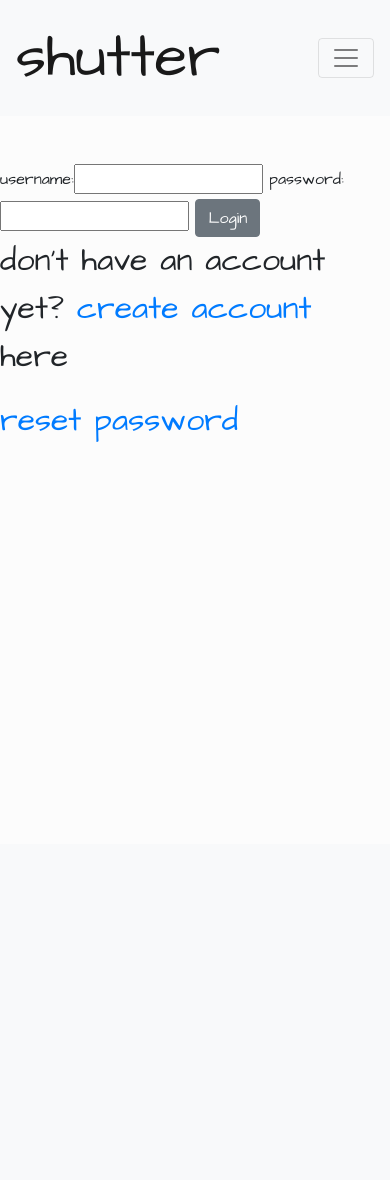
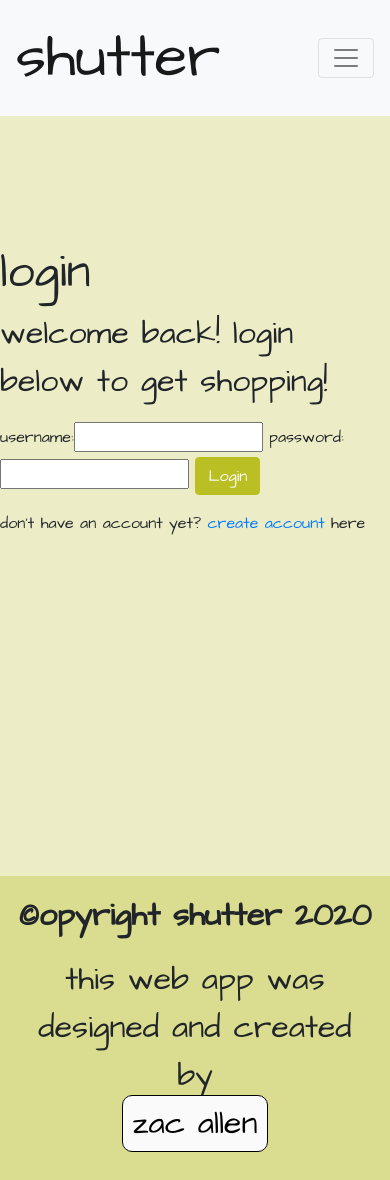
Before and after one commit to Seabhac-94/shutter, a Django app: page /accounts/login/ in a window 390 px wide. Before the commit the page ends 442 px from the top, so only its background shows below. Run offline with Django 3.2, Linux system fonts and the light colour scheme; some libraries are stand-ins or nearby versions; some web fonts are replaced.

Commit message:
adjustments done on accounts app and cart for layout, and responsivness

```diff
--- a/about/templates/about.html
+++ b/about/templates/about.html
@@ -13,7 +13,7 @@
             <div class="col-10 col-md-5 col-lg-3 text-center">
                 <img class="about-us-image" src="{% static 'images/about-zac.jpeg' %}" alt="about-us-image" width="100%">
             </div>
-            <div class="col-11 col-md-9 col-8 mt-5 mt-lg-0 text-center text-lg-left about-us-para">
+            <div class="col-11 col-md-9 col-lg-8 mt-5 mt-lg-0 text-center text-lg-left about-us-para">
                 <h3>
                     Zac Allen
                 </h3>
@@ -32,7 +32,7 @@
             <div class="col-12">
                 <div class="section-spacing"></div>
             </div>
-            <div class="col-11 col-md-9 col-8 mt-5 mt-lg-0 text-center text-lg-left order-2 order-lg-1 about-us-para">
+            <div class="col-11 col-md-9 col-lg-8 mt-5 mt-lg-0 text-center text-lg-left order-2 order-lg-1 about-us-para">
                 <h3>
                     Aoife Higgins
                 </h3>
--- a/accounts/templates/login.html
+++ b/accounts/templates/login.html
@@ -6,20 +6,28 @@
 
 
 {% block content %}
-
-<div class="contianer-fluid">
-    <div class="row justify-content-center my-5">
-        <div class="col-xs-10 col-md-6 col-lg-4">
-            <form action="" method="POST">
-                {% csrf_token %}
-                {{ login_form | as_bootstrap}}
-                <button class="btn btn-secondary" type="submit">Login</button>
-            </form>
-
-            <p>don't have an account yet? <a href="{% url 'register' %}">create account</a> here</p>
-            <p><a href="{% url 'password_reset' %}">Reset Password</a></p>
+<div class="accounts-bg">
+    <div class="section-spacing">
+    </div>
+    <div class="contianer-fluid">
+        <div class="row justify-content-center py-5">
+            <div class="col-xs-10 col-md-6">
+                <form action="" method="POST">
+                    <h3>
+                        login
+                    </h3>
+                    <p>
+                        welcome back! login below to get shopping!
+                    </p>
+                    {% csrf_token %}
+                    {{ login_form | as_bootstrap}}
+                    <button class="btn btn-success" type="submit">Login</button>
+                </form>
+                <p class="help-block mt-3">don't have an account yet? <a href="{% url 'register' %}">create account</a> here</p>
+            </div>
         </div>
     </div>
 </div>
 
+
 {% endblock %}
--- a/careers/templates/application.html
+++ b/careers/templates/application.html
@@ -34,6 +34,7 @@
             </div>
         </form>
     </div>
+    <div class="section-spacing"></div>
 </div>
 
 {% endblock %}
--- a/static/css/style.css
+++ b/static/css/style.css
@@ -3,7 +3,11 @@
 @import url('https://fonts.googleapis.com/css2?family=Roboto:wght@100;300;400;500;700;900&display=swap');
 /* generic elements and classes */
 
+html {
+    height: 100%;
+}
 body {
+    height: 100%;
     background-color: #fcfcfc;
     font-family: 'Architects Daughter', cursive;
     text-transform: lowercase !important;
@@ -53,6 +57,10 @@ a:hover {
     color:rgba(0,0,0,.5)
 }
 
+a:hover.nav-cart {
+    color: rgba(0, 0, 0, 0.6);
+}
+
 .nav-padding {
     padding: 5px;
 }
@@ -80,6 +88,25 @@ a:hover {
     font-size: 1.5em;
     padding: 2em;
     background-color: rgba(186, 191, 36, 0.3);
+}
+
+.footer-bg {
+    background-color: rgba(186, 191, 36, 0.5);
+}
+
+footer > div > p > a {
+    background-color: #fafafa;
+    border: solid 1px black;
+    border-radius: 10px;
+    padding: 5px 10px;
+    color: black;
+    text-decoration: none
+}
+
+footer > div > p > a:hover {
+    color: #fafafa;
+    background-color: rgba(0, 0, 0, 0.75);
+    border: #fafafa;
 }
 
 /* index.html */
@@ -128,7 +155,22 @@ div:hover > .bg-overlay{
     display: block;
 }
 
+/* registration/login.html */
+
+p.help-block {
+    font-size: 1em;
+}
+
+.accounts-bg {
+    background-color: rgba(186, 191, 36, 0.25);
+    min-height: 90%;
+}
+
 /* product.html */
+
+.products-bg {
+    min-height: 90%;
+}
 
 .product-title {
     font-size: 2.5em;
@@ -155,6 +197,10 @@ div:hover > .bg-overlay{
 
 /* cart.html */
 
+.cart-bg {
+    min-height: 80%;
+}
+
 .quantity-control {
     font-size: 1.5em;
 }
@@ -176,6 +222,7 @@ legend {
 
 .careers-bg {
     background-color: rgba(186, 191, 36, 0.25);
+    min-height: 90%;
 
 }
 
@@ -232,3 +279,26 @@ legend {
         border-radius: 15px;
     }
 }
+
+@media (max-width: 700px) {
+    .index-bg {
+        background-position: left;
+    }
+}
+
+@media (max-width: 500px) {
+    .index-heading-wrapper {
+        margin: 5em 0 0 0;
+        color: #fafafa;
+    }
+}
+
+@media (max-width: 425px) {
+    .index-collection-bg {
+        min-height: 20em;
+    }
+
+    .bg-overlay {
+        height: 20em;
+    }
+}
--- a/templates/base.html
+++ b/templates/base.html
@@ -58,11 +58,15 @@
                         </a>
                         <div class="dropdown-menu" aria-labelledby="navbarDropdown">
                             {% if user.is_authenticated %}
-                            <a class="dropdown-item nav-padding" href="{% url 'profile' %}"><i class="fas fa-user"></i> Profile</a>
-                            <a class="dropdown-item nav-padding" href="{% url 'logout' %}"><i class="fas fa-sign-out-alt"></i> Log Out</a>
+                            <a class="dropdown-item nav-padding" href="{% url 'profile' %}"><i class="fas fa-user"></i>
+                                Profile</a>
+                            <a class="dropdown-item nav-padding" href="{% url 'logout' %}"><i
+                                    class="fas fa-sign-out-alt"></i> Log Out</a>
                             {% else %}
-                            <a class="dropdown-item nav-padding" href="{% url 'register' %}"><i class="fa fa-user-plus"></i> Register</a>
-                            <a class="dropdown-item nav-padding" href="{% url 'login' %}"><i class="fas fa-sign-in-alt"></i> Log In</a>
+                            <a class="dropdown-item nav-padding" href="{% url 'register' %}"><i
+                                    class="fa fa-user-plus"></i> Register</a>
+                            <a class="dropdown-item nav-padding" href="{% url 'login' %}"><i
+                                    class="fas fa-sign-in-alt"></i> Log In</a>
                             {% endif %}
                         </div>
                     </li>
@@ -95,6 +99,21 @@
     <!--Page Content-->
     {% block content %}
     {% endblock %}
+
+    <footer class="footer-bg py-3">
+        <div class="container text-center">
+            <p>
+                <strong>©opyright Shutter 2020</strong>
+            </p>
+            <p class="no-word-wrap">this web app was designed and created by
+                <br>
+                <a href="https://github.com/Seabhac-94" target="_blank">zac allen</a>
+            </p>
+
+        </div>
+
+    </footer>
+
     <script src="https://cdnjs.cloudflare.com/ajax/libs/jquery/3.5.1/jquery.min.js"></script>
     <script src="https://cdnjs.cloudflare.com/ajax/libs/popper.js/1.16.1/umd/popper.min.js"></script>
     <script src="https://cdnjs.cloudflare.com/ajax/libs/twitter-bootstrap/4.5.0/js/bootstrap.min.js"></script>
```
Also changed, not shown: accounts/templates/registration.html (+12 -8 lines), cart/templates/cart.html (+21 -3 lines), home/templates/index.html (+29 -1 lines), products/templates/products.html (+9 -0 lines).
